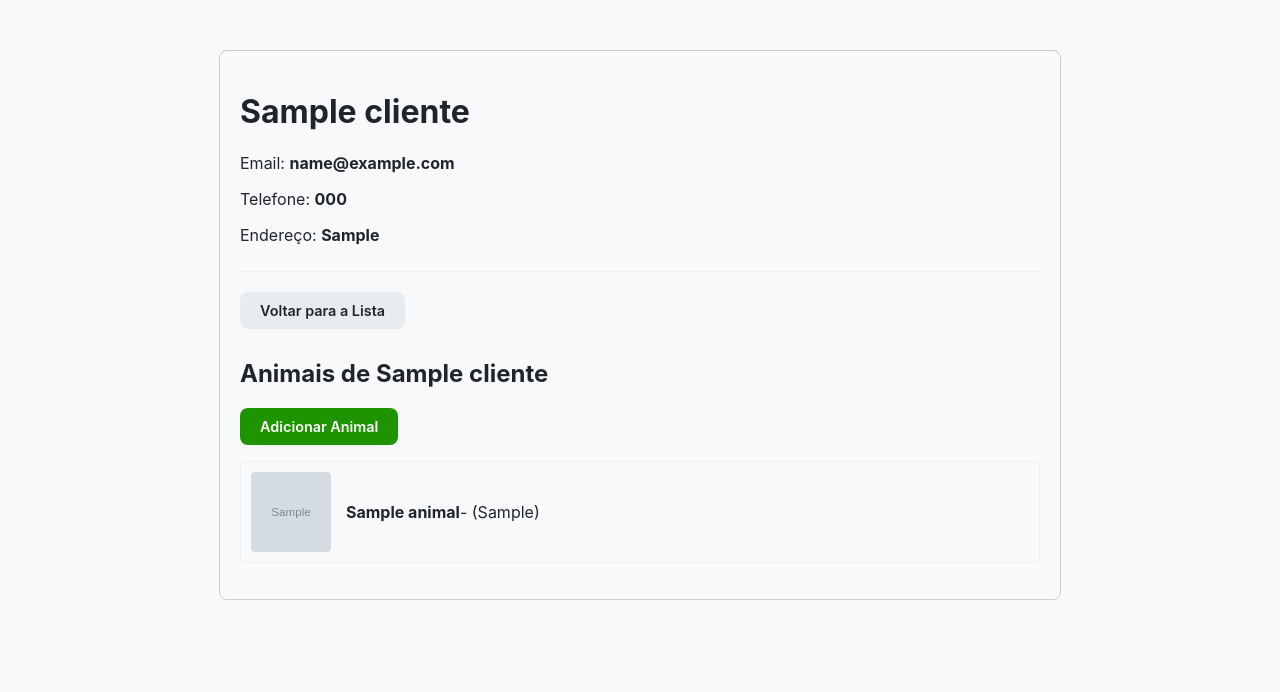
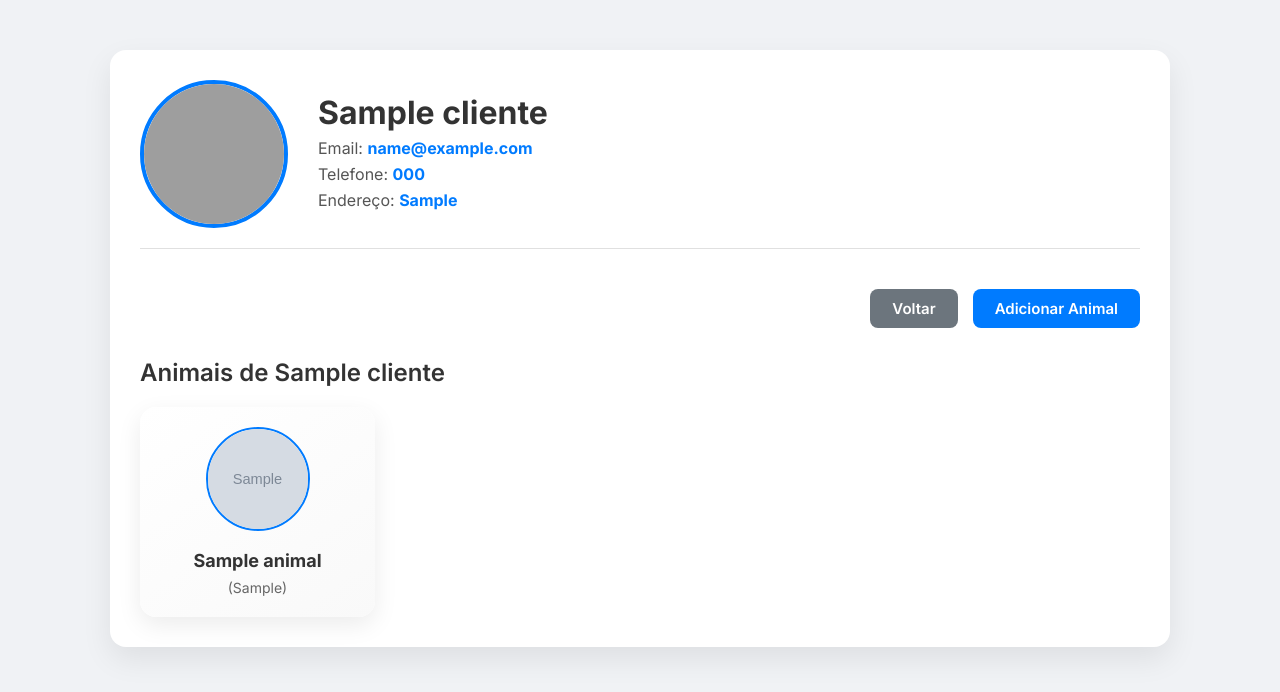
Before and after one commit to Shtorache/vetsoupet, a Django app: page /clientes/1/ in a window 1280 px wide. Shown: the top 692 px of the page. Run offline with Django 5.2, Linux system fonts and the light colour scheme; a user stored in the database is signed in; tables that the repository leaves empty hold one stand-in row (values such as "Sample post"); grey boxes marked "Sample" are stand-in pictures; grey boxes are pictures that could not be loaded.

Commit message:
style: criei os arquivos style para as telas de cliente perfil, lista, cadastro cliente/pet

```diff
--- /dev/null
+++ b/app/static/css/detalhe.css
@@ -0,0 +1,158 @@
+/* detalhe.css - Perfil de cliente moderno */
+@import url('https://fonts.googleapis.com/css2?family=Inter:wght@400;600;700&display=swap');
+
+body {
+    font-family: 'Inter', sans-serif;
+    background: #f0f2f5;
+    margin: 0;
+    padding: 0;
+    color: #333;
+}
+
+.container {
+    max-width: 1000px;
+    margin: 50px auto;
+    padding: 30px;
+    background-color: #fff;
+    border-radius: 16px;
+    box-shadow: 0 12px 30px rgba(0,0,0,0.08);
+}
+
+.cliente-header {
+    display: flex;
+    align-items: center;
+    gap: 30px;
+    margin-bottom: 40px;
+    padding-bottom: 20px;
+    border-bottom: 1px solid #e0e0e0;
+}
+
+.cliente-header img {
+    width: 140px;
+    height: 140px;
+    border-radius: 50%;
+    border: 4px solid #007bff;
+    object-fit: cover;
+    transition: transform 0.3s ease;
+}
+
+.cliente-header img:hover {
+    transform: scale(1.05);
+}
+
+.cliente-info h1 {
+    margin: 0;
+    font-size: 32px;
+    font-weight: 700;
+}
+
+.cliente-info p {
+    margin: 6px 0;
+    font-size: 16px;
+    color: #555;
+}
+
+.cliente-info p strong {
+    color: #007bff;
+}
+
+.actions {
+    display: flex;
+    justify-content: flex-end;
+    gap: 15px;
+    margin-bottom: 30px;
+}
+
+.btn {
+    padding: 10px 22px;
+    border-radius: 8px;
+    text-decoration: none;
+    font-weight: 600;
+    font-size: 15px;
+    transition: all 0.3s ease;
+    cursor: pointer;
+}
+
+.btn-primary {
+    background-color: #007bff;
+    color: white;
+    border: none;
+}
+
+.btn-primary:hover {
+    background-color: #0056b3;
+    transform: translateY(-2px);
+}
+
+.btn-secondary {
+    background-color: #6c757d;
+    color: white;
+    border: none;
+}
+
+.btn-secondary:hover {
+    background-color: #5a6268;
+    transform: translateY(-2px);
+}
+
+.pacientes-section h2 {
+    font-size: 24px;
+    margin-bottom: 20px;
+    font-weight: 600;
+    color: #333;
+}
+
+.pacientes-grid {
+    display: grid;
+    grid-template-columns: repeat(auto-fill, minmax(220px, 1fr));
+    gap: 20px;
+}
+
+.paciente-card {
+    background: linear-gradient(145deg, #ffffff, #f9f9f9);
+    border-radius: 16px;
+    padding: 20px;
+    text-align: center;
+    box-shadow: 0 8px 25px rgba(0,0,0,0.08);
+    transition: all 0.3s ease;
+}
+
+.paciente-card:hover {
+    transform: translateY(-5px);
+    box-shadow: 0 12px 30px rgba(0,0,0,0.15);
+}
+
+.paciente-card img {
+    width: 100px;
+    height: 100px;
+    border-radius: 50%;
+    object-fit: cover;
+    margin-bottom: 15px;
+    border: 2px solid #007bff;
+}
+
+.paciente-card strong {
+    display: block;
+    font-size: 18px;
+    margin-bottom: 6px;
+}
+
+.paciente-card span {
+    font-size: 14px;
+    color: #666;
+}
+
+/* responsividade */
+@media(max-width: 768px){
+    .cliente-header {
+        flex-direction: column;
+        text-align: center;
+    }
+    .cliente-header img {
+        margin-bottom: 15px;
+    }
+    .actions {
+        justify-content: center;
+        flex-wrap: wrap;
+    }
+}
--- a/app/templates/clientes/detalhe.html
+++ b/app/templates/clientes/detalhe.html
@@ -5,31 +5,17 @@
     <meta charset="UTF-8">
     <title>{{ cliente.nome }}</title>
     <link rel="stylesheet" href="{% static 'css/index.css' %}">
-    <style>
-        .container { max-width: 800px; margin: 50px auto; padding: 20px; border: 1px solid #ccc; border-radius: 8px; }
-        .cliente-header { display: flex; align-items: center; margin-bottom: 20px; border-bottom: 1px solid #eee; padding-bottom: 10px; }
-        .cliente-header img { border-radius: 50%; margin-right: 20px; object-fit: cover; }
-        .cliente-info p { margin: 5px 0; }
-        .pacientes-section { margin-top: 30px; }
-        .pacientes-section ul { list-style: none; padding: 0; }
-        .pacientes-section li {
-            border: 1px solid #eee;
-            padding: 10px;
-            margin-bottom: 10px;
-            border-radius: 5px;
-            display: flex;
-            align-items: center;
-        }
-        .pacientes-section li img { margin-right: 15px; border-radius: 4px; object-fit: cover; }
-    </style>
+    <link rel="stylesheet" href="{% static 'css/detalhe.css' %}">
 </head>
 <body>
     <main class="container">
         <header class="cliente-header">
             {% if cliente.foto %}
-                <img src="{{ cliente.foto.url }}" alt="{{ cliente.nome }}" width="100" height="100">
+                <img src="{{ cliente.foto.url }}" alt="{{ cliente.nome }}">
+            {% else %}
+                <img src="{% static 'img/default-user.png' %}" alt="Cliente">
             {% endif %}
-            <div>
+            <div class="cliente-info">
                 <h1>{{ cliente.nome }}</h1>
                 <p>Email: <strong>{{ cliente.email|default:"N/A" }}</strong></p>
                 <p>Telefone: <strong>{{ cliente.telefone|default:"N/A" }}</strong></p>
@@ -37,24 +23,29 @@
             </div>
         </header>
 
-        <a href="{% url 'lista_clientes' %}" class="btn btn-secondary">Voltar para a Lista</a>
+        <div class="actions">
+            <a href="{% url 'lista_clientes' %}" class="btn btn-secondary">Voltar</a>
+            <a href="{% url 'adicionar_paciente' cliente.pk %}" class="btn btn-primary">Adicionar Animal</a>
+        </div>
+
         <section class="pacientes-section">
             <h2>Animais de {{ cliente.nome }}</h2>
-            <a href="{% url 'adicionar_paciente' cliente.pk %}" class="btn btn-primary">Adicionar Animal</a>
 
-            <ul>
+            <div class="pacientes-grid">
                 {% for paciente in pacientes %}
-                    <li>
+                    <div class="paciente-card">
                         {% if paciente.foto %}
-                            <img src="{{ paciente.foto.url }}" alt="{{ paciente.nome }}" width="80" height="80">
+                            <img src="{{ paciente.foto.url }}" alt="{{ paciente.nome }}">
+                        {% else %}
+                            <img src="{% static 'img/default-pet.png' %}" alt="Animal">
                         {% endif %}
-                        <strong>{{ paciente.nome }}</strong> - {{ paciente.especie }}
-                        {% if paciente.raca %}({{ paciente.raca }}){% endif %}
-                    </li>
+                        <strong>{{ paciente.nome }}</strong>
+                        <span>{{ paciente.especie }}{% if paciente.raca %} ({{ paciente.raca }}){% endif %}</span>
+                    </div>
                 {% empty %}
                     <p>Nenhum animal cadastrado para este cliente.</p>
                 {% endfor %}
-            </ul>
+            </div>
         </section>
     </main>
 </body>
```
Also changed, not shown: app/static/css/adicionar_animal.css (added, +133 -0 lines), app/static/css/cadastro_cliente.css (added, +126 -0 lines), app/static/css/lista_clientes.css (added, +115 -0 lines), app/templates/clientes/adicionar.html (+42 -69 lines), app/templates/clientes/cadastrar.html (+1 -19 lines), app/templates/clientes/lista_clientes.html (+1 -23 lines), 1 other file.
